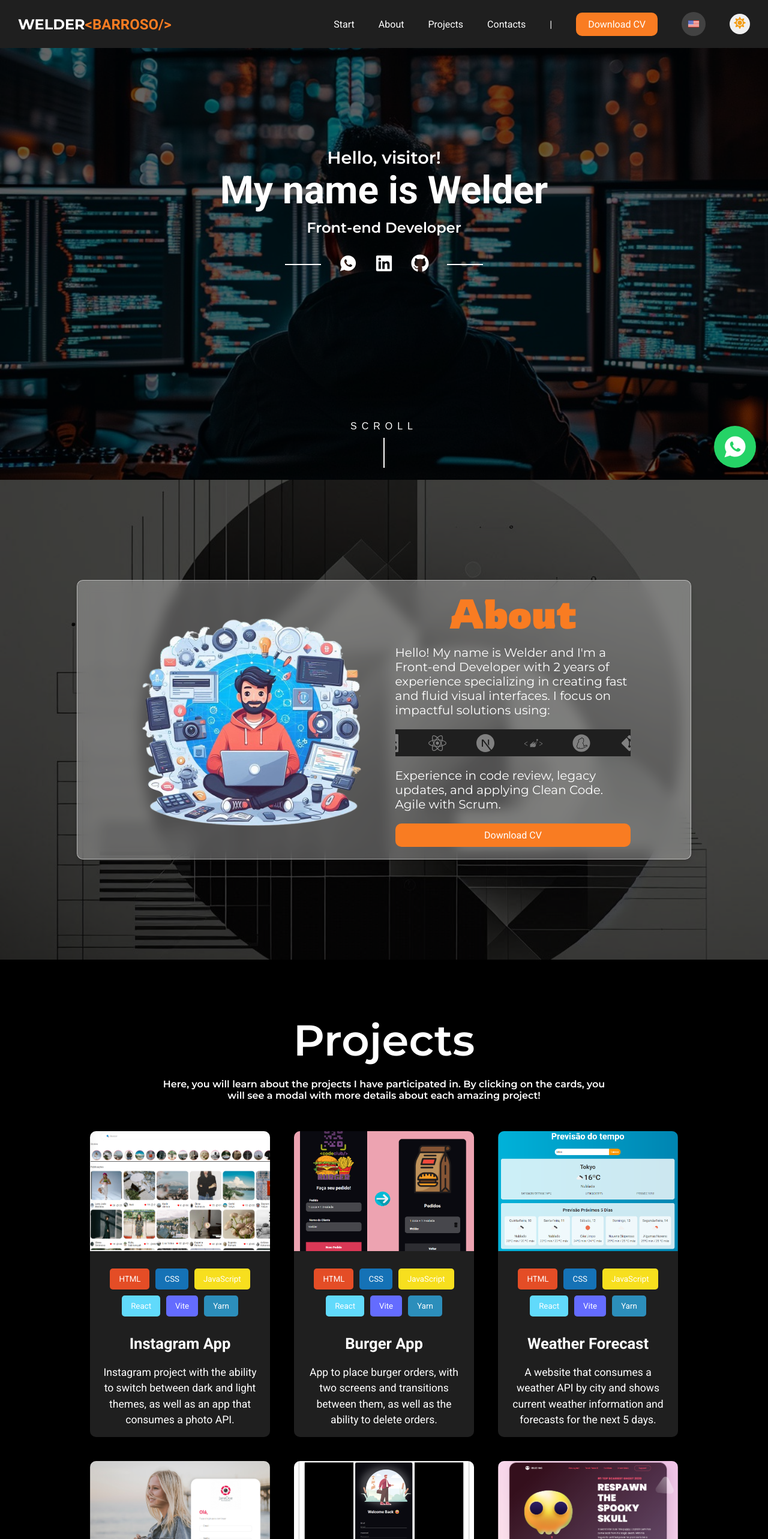
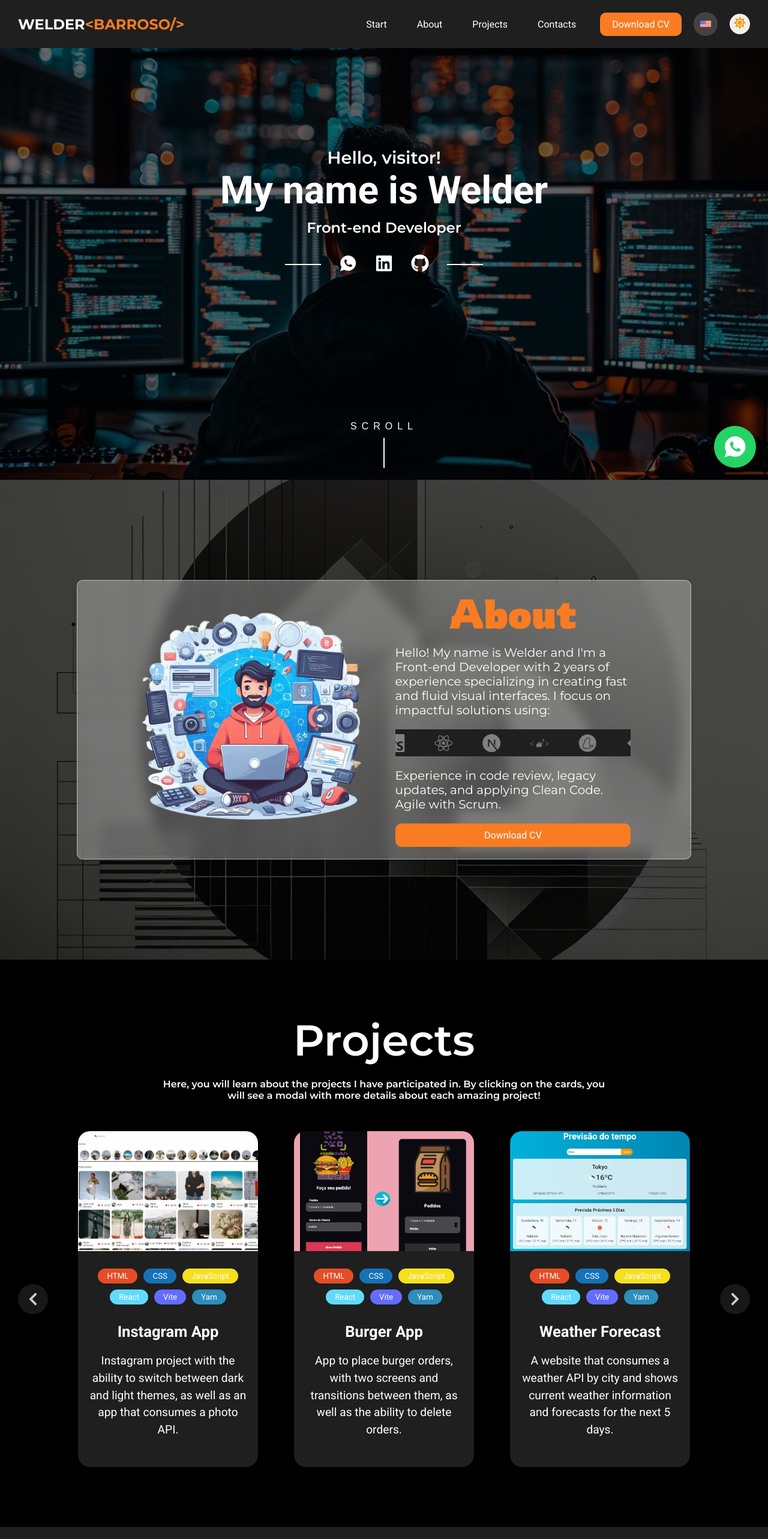
Before and after one commit to WelderBM/Portifolio, a React (Vite) app: page / in a window 1280 px wide. Shown: the top 2566 px of the page at 60% size. Built offline with nearby package versions, Linux system fonts and the light colour scheme.

Commit message:
add slider and responsivity

```diff
--- a/package.json
+++ b/package.json
@@ -23,11 +23,13 @@
     "react-dom": "^18.3.1",
     "react-i18next": "^15.0.2",
     "react-icons": "^5.3.0",
+    "react-intersection-observer": "^9.13.1",
     "styled-components": "^6.1.13",
     "vite-plugin-svgr": "^4.2.0"
   },
   "devDependencies": {
     "@eslint/js": "^9.11.1",
+    "@types/node": "^22.7.5",
     "@types/react": "^18.3.10",
     "@types/react-dom": "^18.3.0",
     "@vitejs/plugin-react": "^4.3.2",
--- a/src/components/About/About.styles.ts
+++ b/src/components/About/About.styles.ts
@@ -1,38 +1,46 @@
-import styled from 'styled-components'
+import styled from 'styled-components';
 
 export const About = styled.div`
   position: relative;
   z-index: 1;
   display: flex;
+  flex-direction: column;
+  align-items: center;
   height: min-content;
   width: 80%;
+  max-width: 1200px;
   padding: 20px;
-
   background-color: rgba(255, 255, 255, 0.3);
-
   backdrop-filter: blur(10px);
-
   border-radius: 10px;
   border: 1px solid rgba(255, 255, 255, 0.5);
   box-shadow: 0 4px 6px rgba(0, 0, 0, 0.1);
+  margin: 80px auto;
 
+  @media (min-width: 810px) {
+    flex-direction: row;
+    justify-content: center;
+    gap: 30px;
+  }
+`;
 
-  display: flex;
-  justify-content: center;
-  align-items: center;
-  gap: 30px;
-  margin: 80px 0;
+export const Image = styled.img`
+  width: 100%;
+  max-width: 400px;
+  height: auto;
+  margin-bottom: 20px;
 `;
-export const Image = styled.img`
-  width: 400px;
-  height: 400px;
-`;
+
 export const Content = styled.div`
   display: flex;
   flex-direction: column;
   align-items: center;
-  width: 40%;
+  width: 100%;
   gap: 20px;
+
+  @media (min-width: 810px) {
+    width: 40%;
+  }
 `;
 
 export const Title = styled.h3`
@@ -40,9 +48,18 @@ export const Title = styled.h3`
   font-size: 4.3rem;
   line-height: 1;
   font-family: "Rowdies", sans-serif;
+
+  @media (max-width: 810px) {
+    font-size: 2.5rem;
+  }
 `;
+
 export const Description = styled.p`
   color: ${(props) => props.theme.fontColor};
   font-size: 20px;
   font-family: 'Montserrat', sans-serif;
+
+  @media (max-width: 810px) {
+    font-size: 16px;
+  }
 `;
--- a/src/components/Card/Card.styles.ts
+++ b/src/components/Card/Card.styles.ts
@@ -2,21 +2,36 @@ import styled from 'styled-components';
 
 export const CardContainer = styled.div`
   background-color: ${props => props.theme.backgroundColor};
-  border-radius: 10px;
+  border-radius: 20px;
   box-shadow: 0 4px 8px rgba(0, 0, 0, 0.1);
   overflow: hidden;
   width: 300px;
+  height: 560px;
   text-align: center;
   margin: 20px;
-
   position: relative;
   z-index: 1;
+  transition: transform 0.3s ease, box-shadow 0.3s ease;
+
+  &:hover {
+    transform: scale(1.05);
+    box-shadow: 0 8px 16px rgba(0, 0, 0, 0.2);
+  }
+
+  @media (max-width: 768px) {
+    width: 90%; /* Ajusta a largura para telas menores */
+    height: auto; /* Permite que a altura se ajuste conforme o conteúdo */
+  }
 `;
 
 export const Image = styled.img`
   width: 100%;
   height: 200px;
   object-fit: cover;
+
+  @media (max-width: 768px) {
+    height: 150px; /* Ajusta a altura da imagem em telas menores */
+  }
 `;
 
 export const ButtonContainer = styled.div`
@@ -27,39 +42,51 @@ export const Button = styled.button<{ color: string }>`
   background-color: ${(props) => props.color};
   color: white;
   border: none;
-  border-radius: 5px;
-  padding: 10px 15px;
+  border-radius: 20px;
+  padding: 5px 15px;
   margin: 5px;
-  cursor: pointer;
   transition: background-color 0.3s;
 
   &:hover {
-    opacity: 0.9; /* Leve efeito de hover */
+    opacity: 0.9;
   }
 `;
 
 export const Title = styled.h3`
   color: ${(props) => props.theme.fontColor};
-  font-size: 1.6rem; /* Aumentando o tamanho da fonte para maior destaque */
+  font-size: 1.6rem;
   margin: 15px 0 10px;
   padding: 10px;
-  transition: color 0.3s, text-shadow 0.3s; /* Adicionando transições para cor e sombra */
+  transition: color 0.3s, text-shadow 0.3s;
 
-  &:hover {
-    color: ${(props) => props.theme.hoverColor || 'lightgray'}; /* Cor do texto ao passar o mouse */
-    text-shadow: 1px 1px 2px rgba(0, 0, 0, 0.2); /* Sombra ao passar o mouse */
+  ${CardContainer}:hover & {
+    color: #f97c22; /* Exemplo de cor no hover */
+  }
+
+  @media (max-width: 768px) {
+    font-size: 1.4rem; /* Ajusta o tamanho da fonte em telas menores */
   }
 `;
 
 export const Description = styled.p`
   color: ${(props) => props.theme.fontColor};
-  font-size: 1.1rem;
+  font-size: 1.2rem;
   padding: 0 15px 15px;
   line-height: 1.5;
   transition: filter 0.3s;
+  max-width: 350px;
+  margin: 0 auto;
 
   &:hover {
     filter: none;
+  }
+
+  ${CardContainer}:hover & {
+    color: #f97c22;
+  }
+
+  @media (max-width: 768px) {
+    font-size: 1rem; /* Ajusta o tamanho da fonte em telas menores */
   }
 `;
 
@@ -81,4 +108,9 @@ export const EnlargedImage = styled.img`
   max-height: 80%;
   object-fit: cover;
   border-radius: 10px;
+
+  @media (max-width: 768px) {
+    max-width: 90%; /* Ajusta a largura máxima em telas menores */
+    max-height: 90%; /* Ajusta a altura máxima em telas menores */
+  }
 `;
--- a/src/components/Card/Card.tsx
+++ b/src/components/Card/Card.tsx
@@ -7,9 +7,11 @@ interface ProjectCardsProps {
   description: string;
   buttonNames: string[];
   buttonColors: string[];
+  onMouseEnter?: () => void; // Nova prop
+  onMouseLeave?: () => void; // Nova prop
 }
 
-const Card: React.FC<ProjectCardsProps> = ({ imageSrc, title, description, buttonNames, buttonColors }) => {
+const Card: React.FC<ProjectCardsProps> = ({ imageSrc, title, description, buttonNames, buttonColors, onMouseEnter, onMouseLeave }) => {
   const [isOpen, setIsOpen] = useState(false);
 
   const handleImageClick = () => {
@@ -28,7 +30,10 @@ const Card: React.FC<ProjectCardsProps> = ({ imageSrc, title, description, butto
         </Overlay>
       )}
 
-    <CardContainer>
+      <CardContainer
+        onMouseEnter={onMouseEnter}  // Chama a função ao passar o mouse
+        onMouseLeave={onMouseLeave}  // Chama a função ao sair o mouse
+      >
         <Image src={imageSrc} alt="Project" onClick={handleImageClick} style={{ cursor: 'pointer' }} />
         <ButtonContainer>
           {buttonNames.map((name, index) => (
--- a/src/components/Footer/Footer.styles.ts
+++ b/src/components/Footer/Footer.styles.ts
@@ -2,11 +2,16 @@ import styled from 'styled-components';
 
 export const FooterContainer = styled.footer`
   display: flex;
+  flex-direction: column; /* Muda para coluna em telas menores */
   justify-content: center;
   align-items: center;
-  gap: 40px;
   padding: 20px;
   background-color: ${props => props.theme.backgroundColor};
+
+  @media (min-width: 768px) {
+    flex-direction: row; /* Muda para linha em telas maiores */
+    gap: 40px;
+  }
 `;
 
 export const Row = styled.div`
@@ -15,6 +20,11 @@ export const Row = styled.div`
   justify-content: center;
   margin: 20px 0;
   gap: 25px;
+
+  @media (max-width: 768px) {
+    flex-wrap: wrap; /* Permite que os ícones se movam para a próxima linha em telas pequenas */
+    justify-content: center;
+  }
 
   a {
     display: flex;
--- a/src/components/Header/Header.styles.ts
+++ b/src/components/Header/Header.styles.ts
@@ -1,67 +1,171 @@
-import styled from 'styled-components'
+import styled from 'styled-components';
 
 export const Header = styled.header`
   width: 100%;
   position: fixed;
-  color: ${props => props.theme.fontColor};
-  background-color: ${props => props.theme.backgroundColor};
+  color: ${(props) => props.theme.fontColor};
+  background-color: ${(props) => props.theme.backgroundColor};
   display: flex;
   justify-content: space-between;
   align-items: center;
   padding: 20px 30px;
-  transition: background-color 0.3s ease; /* Transição para o fundo */
+  transition: background-color 0.3s ease;
 
-  /* Adicionando um pseudo-elemento para a borda inferior */
   &::after {
     content: '';
-    position: absolute; /* Coloca o pseudo-elemento em relação ao header */
-    bottom: 0; /* Alinha ao fundo do header */
-    left: 0; /* Inicia do lado esquerdo */
-    width: 100%; /* A largura será 100% inicialmente */
-    height: 5px; /* Altura da borda */
-    background-color: #f97c22; /* Cor da borda */
-    transform: translateX(-100%); /* Começa fora da tela à esquerda */
-    transition: transform 0.3s ease; /* Transição suave para o movimento */
+    position: absolute;
+    bottom: 0;
+    left: 0;
+    width: 100%;
+    height: 5px;
+    background-color: #f97c22;
+    transform: translateX(-100%);
+    transition: transform 0.3s ease;
   }
 
   &.scrolled::after {
-    transform: translateX(0); /* Move para a posição original ao rolar */
+    transform: translateX(0);
+  }
+`;
+
+export const NameLogo = styled.div`
+  display: flex;
+  flex-wrap: wrap;
+
+  h2 {
+    color: ${(props) => props.theme.fontColor};
+    font-family: 'Montserrat', sans-serif;
   }
 
-  h2 {
-    color: ${props => props.theme.fontColor};
-    font-family: 'Montserrat';
-    span {
-      color: #f97c22;
+  span {
+    font-size: 24px;
+    font-weight: bold;
+    font-family: 'Montserrat', sans-serif;
+    color: #f97c22;
+  }
+`;
+
+export const Nav = styled.nav`
+  display: flex;
+  align-items: center;
+  gap: 20px;
+  position: relative;
+
+  ul {
+    color: ${(props) => props.theme.fontColor};
+    display: flex;
+    align-items: center;
+    gap: 10px;
+    font-family: 'Montserrat', sans-serif;
+    list-style-type: none;
+    transition: transform 0.3s ease, opacity 0.3s ease;
+    opacity: 0;
+    transform: translateY(-10px);
+
+    &.open {
+      opacity: 1;
+      transform: translateY(0);
+    }
+
+    @media (min-width: 810px) {
+      opacity: 1;
+      transform: translateY(0);
+      flex-direction: row; /* Assegura que a lista fique horizontal */
+      position: static;
+    }
+
+    @media (max-width: 810px) {
+      flex-direction: column;
+      background-color: ${(props) => props.theme.backgroundColor};
+      position: absolute;
+      top: 100%;
+      left: -100%;
+      width: 100%;
+      min-width: 193px;
+      padding: 20px;
+      z-index: 10;
+
+      &.open {
+        opacity: 1;
+        transform: translateY(0);
+      }
+    }
+  }
+
+  ul li {
+    padding: 10px 0;
+  }
+
+  ul li a {
+    text-decoration: none;
+    color: #fff;
+    padding: 10px 20px;
+    width: 100%;
+    text-align: center;
+
+    &:hover {
+      background-color: rgba(255, 255, 255, 0.2);
     }
   }
 `;
 
-export const Nav = styled.nav`
-  ul {
-    color: ${props => props.theme.fontColor};
-    display: flex;
-    gap: 40px;
-    align-items: center;
-    font-family: 'Montserrat', sans-serif;
-    list-style-type: none;
+
+export const HamburgerIcon = styled.div`
+  width: 19px;
+  height: 19px;
+  position: relative;
+  cursor: pointer;
+  display: flex;
+  flex-direction: column;
+  justify-content: space-between;
+
+  span {
+    display: block;
+    width: 100%;
+    height: 3px;
+    background-color: ${(props) => props.theme.fontColor};
+    transition: transform 0.3s, opacity 0.3s;
   }
 
-  ul li a {
-    text-decoration: none; /* Remove o sublinhado */
-    color: inherit;
-    position: relative;
+  &.open span:nth-child(1) {
+    transform: rotate(45deg) translate(5px, 5px);
+  }
+
+  &.open span:nth-child(2) {
+    opacity: 0;
+  }
+
+  &.open span:nth-child(3) {
+    transform: rotate(-45deg) translate(6px, -6px);
+  }
+
+  @media (min-width: 810px) {
+    display: none;
+  }
+`;
+
+export const PlusIcon = styled.div`
+  display: none;
+
+  @media (max-width: 810px) {
+    display: flex;
+    align-items: center;
+    justify-content: center;
+    width: 40px;
+    height: 40px;
+    border-radius: 50%;
+    background-color: #f97c22;
+    color: #fff;
+    font-size: 24px;
     cursor: pointer;
+    transition: transform 0.3s ease, background-color 0.3s ease;
 
-    &::after {
-      content: '';
-      position: absolute;
-      bottom: 0;
-      left: 0;
-      width: 0;
-      height: 2px;
-      background-color: #f97c22;
-      transition: width 0.3s ease;
+    &:hover {
+      background-color: #d57a1f;
+    }
+
+    &.open {
+      transform: rotate(45deg);
     }
   }
 `;
--- a/src/components/Header/Header.tsx
+++ b/src/components/Header/Header.tsx
@@ -2,54 +2,100 @@ import { useEffect, useState } from 'react';
 import ThemeSwitcher from '../ThemeSwitcher/ThemeSwitcher';
 import DownloadCv from '../DownloadCv/DownloadCv';
 import ToggleFlags from '../ToggleFlags/ToggleFlags';
-import { Header, Nav } from './Header.styles';
+import { Header, NameLogo, Nav, PlusIcon, HamburgerIcon } from './Header.styles';
 import { useTranslation } from 'react-i18next';
 
-// Definindo a interface para o componente
 interface HeaderComponentProps {
-  themeToggler: () => void; // Definindo o tipo da função themeToggler
+  themeToggler: () => void;
 }
 
 const HeaderComponent: React.FC<HeaderComponentProps> = ({ themeToggler }) => {
   const { t } = useTranslation();
-  const [scrolled, setScrolled] = useState<boolean>(false); // Tipagem explícita para o estado scrolled
+  const [scrolled, setScrolled] = useState<boolean>(false);
+  const [menuOpen, setMenuOpen] = useState<boolean>(false);
+  const [additionalMenuOpen, setAdditionalMenuOpen] = useState<boolean>(false);
+  const [isDesktop, setIsDesktop] = useState<boolean>(window.innerWidth > 810);
 
-  // Função para lidar com o scroll
   const handleScroll = () => {
     const scrollPosition = window.scrollY;
-    if (scrollPosition > 50) {
-      setScrolled(true);
-    } else {
-      setScrolled(false);
+    setScrolled(scrollPosition > 50);
+  };
+
+  useEffect(() => {
+    window.addEventListener('scroll', handleScroll);
+    window.addEventListener('resize', handleResize);
+
+    return () => {
+      window.removeEventListener('scroll', handleScroll);
+      window.removeEventListener('resize', handleResize);
+    };
+  }, []);
+
+  const handleResize = () => {
+    const isNowDesktop = window.innerWidth > 810;
+    setIsDesktop(isNowDesktop);
+
+    if (isNowDesktop) {
+      setMenuOpen(false);
+      setAdditionalMenuOpen(false);
     }
   };
 
-  // useEffect para adicionar/remover o evento de scroll
-  useEffect(() => {
-    window.addEventListener('scroll', handleScroll);
+  const toggleMenu = () => {
+    setMenuOpen(prev => !prev);
+    setAdditionalMenuOpen(false); // Fecha o menu adicional
+  };
 
-    return () => {
-      window.removeEventListener('scroll', handleScroll);
+  const toggleAdditionalMenu = () => {
+    setAdditionalMenuOpen(prev => !prev);
+    setMenuOpen(false); // Fecha o menu principal
   };
-  }, []);
 
   return (
     <>
       <div id="inicio"></div>
-      <Header className={scrolled ? 'scrolled' : ''}> {/* Adiciona a classe 'scrolled' */}
-        <h2>WELDER<span>&lt;BARROSO/&gt;</span></h2>
+      <Header className={scrolled ? 'scrolled' : ''}>
+        <NameLogo>
+          <h2>WELDER</h2><span>&lt;BARROSO/&gt;</span>
+        </NameLogo>
+
+        {!isDesktop ? (
           <Nav>
-          <ul>
+            {window.innerWidth <= 810 && (
+              <HamburgerIcon onClick={toggleMenu} className={menuOpen ? 'open' : 'closed'}>
+                <span></span>
+                <span></span>
+                <span></span>
+              </HamburgerIcon>
+            )}
+
+            <PlusIcon onClick={toggleAdditionalMenu} className={additionalMenuOpen ? 'open' : 'closed'} >+</PlusIcon>
+
+            <ul className={menuOpen ? 'open' : ''}>
               <li><a href="#inicio">{t('header.start')}</a></li>
               <li><a href="#sobre">{t('header.about')}</a></li>
               <li><a href="#projetos">{t('header.projects')}</a></li>
               <li><a href="#contatos">{t('header.contacts')}</a></li>
-            <li>|</li>
+            </ul>
+            <ul className={additionalMenuOpen ? 'open' : ''}>
+              <li><DownloadCv href="/Profile.pdf">{t('header.download_cv')}</DownloadCv></li>
+              <li><ToggleFlags /></li>
+              <li><ThemeSwitcher onClick={themeToggler} /></li>
+            </ul>
+          </Nav>
+        ) : (
+          <Nav className='desktopShow'>
+            <ul className={menuOpen ? 'open' : ''}>
+              <li><a href="#inicio">{t('header.start')}</a></li>
+              <li><a href="#sobre">{t('header.about')}</a></li>
+              <li><a href="#projetos">{t('header.projects')}</a></li>
+              <li><a href="#contatos">{t('header.contacts')}</a></li>
+            </ul>
             <DownloadCv href="/Profile.pdf">{t('header.download_cv')}</DownloadCv>
             <ToggleFlags />
             <ThemeSwitcher onClick={themeToggler} />
-          </ul>
           </Nav>
+        )}
       </Header>
     </>
   );
--- a/src/components/ProjectsCads/ProjectsCads.styles.ts
+++ b/src/components/ProjectsCads/ProjectsCads.styles.ts
@@ -3,13 +3,14 @@ import styled from "styled-components";
 export const Container = styled.div`
   position: relative;
   z-index: 1;
-
   display: flex;
   flex-direction: column;
   align-items: center;
   gap: 20px;
   margin: 20px;
-`
+  margin-bottom: 80px;
+  text-align: center;
+`;
 
 export const Title = styled.h3`
   color: ${props => props.theme.fontColor};
@@ -17,7 +18,11 @@ export const Title = styled.h3`
   font-weight: 600;
   font-family: 'Montserrat';
   margin-top: 70px;
-`
+
+  @media (max-width: 768px) {
+    font-size: 48px; /* Tamanho reduzido para telas menores */
+  }
+`;
 
 export const Paragraph = styled.p`
   width: 60%;
@@ -27,4 +32,70 @@ export const Paragraph = styled.p`
   font-weight: 600;
   margin-bottom: 10px;
   font-family: 'Montserrat';
-`
+
+  @media (max-width: 768px) {
+    width: 80%; /* Aumenta a largura em telas menores */
+    font-size: 14px; /* Tamanho reduzido para telas menores */
+  }
+`;
+
+export const CarouselWrapper = styled.div`
+  overflow: hidden;
+  width: 100%;
+  position: relative;
+  display: flex;
+  justify-content: center;
+  align-items: center;
+`;
+
+export const CarouselContent = styled.div`
+  display: flex;
+  flex-wrap: nowrap;
+  justify-content: center;
+  gap: 20px;
+`;
+
+export const CardWrapper = styled.div`
+  display: flex;
+  justify-content: center;
+  align-items: center;
+  flex: 1 1 300px;
+
+  @media (max-width: 1200px) {
+    flex: 1 1 45%; /* Muda para 2 cards em telas médias */
+  }
+
+  @media (max-width: 768px) {
+    flex: 1 1 100%; /* Muda para 1 card em telas pequenas */
+  }
+`;
+
+export const ArrowButton = styled.button<{ position: 'left' | 'right' }>`
+  background-color: ${props => props.theme.backgroundColor};
+  border: none;
+  color: ${props => props.theme.fontColor};
+  cursor: pointer;
+  position: absolute;
+  top: 50%;
+  height: 50px; /* Define uma altura fixa */
+  width: 50px; /* Define uma largura fixa */
+  display: flex;
+  justify-content: center;
+  align-items: center;
+  padding: 0;
+  opacity: 0.8;
+  z-index: 2;
+  border-radius: 50%; /* Faz o botão ser circular */
+  transform: translateY(-50%);
+
+  left: ${({ position }) => (position === 'left' ? '10px' : 'auto')}; /* Ajusta a posição do botão esquerdo */
+  right: ${({ position }) => (position === 'right' ? '10px' : 'auto')}; /* Ajusta a posição do botão direito */
+
+  &:hover {
+    opacity: 1;
+  }
+
+  svg {
+    font-size: 1.5rem;
+  }
+`;
--- a/src/components/ProjectsCads/ProjectsCads.tsx
+++ b/src/components/ProjectsCads/ProjectsCads.tsx
@@ -1,11 +1,19 @@
-import React from 'react';
+import React, { useState, useEffect } from 'react';
 import Card from '../Card/Card';
-import { Container, Title, Paragraph } from './ProjectsCads.styles';
+import {
+  Container,
+  Title,
+  Paragraph,
+  CarouselWrapper,
+  CarouselContent,
+  CardWrapper,
+  ArrowButton,
+} from './ProjectsCads.styles';
+import { FaChevronLeft, FaChevronRight } from 'react-icons/fa';
 import { useTranslation } from 'react-i18next';
 
 const ProjectsCads: React.FC = () => {
   const { t } = useTranslation();
-
   const projectData = [
     {
       imageSrc: "/instagramApp.png",
@@ -111,23 +119,92 @@ const ProjectsCads: React.FC = () => {
     },
   ];
 
+  const [projects, setProjects] = useState([...projectData]);
+  const [isAutoSliding, setIsAutoSliding] = useState(true);
+  const [visibleProjects, setVisibleProjects] = useState(3); // Estado para controlar o número de projetos visíveis
+
+  const totalCards = projects.length;
+
+  const handleNext = () => {
+    setProjects((prevProjects) => [
+      ...prevProjects.slice(2),
+      prevProjects[0],
+      prevProjects[1],
+    ]);
+  };
+
+  const handlePrev = () => {
+    setProjects((prevProjects) => [
+      prevProjects[totalCards - 2],
+      prevProjects[totalCards - 1],
+      ...prevProjects.slice(0, totalCards - 2),
+    ]);
+  };
+
+  useEffect(() => {
+    let interval: NodeJS.Timeout;
+    if (isAutoSliding) {
+      interval = setInterval(handleNext, 8000);
+    }
+    return () => clearInterval(interval);
+  }, [isAutoSliding]);
+
+  const handleMouseEnter = () => {
+    setIsAutoSliding(false);
+  };
+
+  const handleMouseLeave = () => {
+    setIsAutoSliding(true);
+  };
+
+  const updateVisibleProjects = () => {
+    const width = window.innerWidth;
+    if (width > 1200) {
+      setVisibleProjects(3);
+    } else if (width > 768) {
+      setVisibleProjects(2);
+    } else {
+      setVisibleProjects(1);
+    }
+  };
+
+  useEffect(() => {
+    updateVisibleProjects(); // Chama a função no primeiro render
+    window.addEventListener('resize', updateVisibleProjects); // Adiciona o listener de resize
+
+    return () => {
+      window.removeEventListener('resize', updateVisibleProjects); // Limpa o listener ao desmontar
+    };
+  }, []);
+
   return (
     <Container>
       <Title>{t('projects.title')}</Title>
       <Paragraph>{t('projects.description')}</Paragraph>
 
-      <div style={{ display: 'flex', justifyContent: 'center', flexWrap: 'wrap' }}>
-        {projectData.map((project, index) => (
+      <CarouselWrapper>
+        <ArrowButton position="left" onClick={handlePrev}>
+          <FaChevronLeft />
+        </ArrowButton>
+        <CarouselContent>
+          {projects.slice(0, visibleProjects).map((project, index) => ( // Usa o número de projetos visíveis
+            <CardWrapper key={index}>
               <Card
-            key={index}
                 imageSrc={project.imageSrc}
                 title={project.title}
                 description={project.description}
                 buttonNames={project.buttonNames}
                 buttonColors={project.buttonColors}
+                onMouseEnter={handleMouseEnter}
+                onMouseLeave={handleMouseLeave}
               />
+            </CardWrapper>
           ))}
-      </div>
+        </CarouselContent>
+        <ArrowButton position="right" onClick={handleNext}>
+          <FaChevronRight />
+        </ArrowButton>
+      </CarouselWrapper>
     </Container>
   );
 };
```
Also changed, not shown: src/components/Texts/Texts.styles.ts (+17 -4 lines), 1 other file (tests, documents, lock files or other folders). Lines whose indentation alone changed are shown as unchanged.
